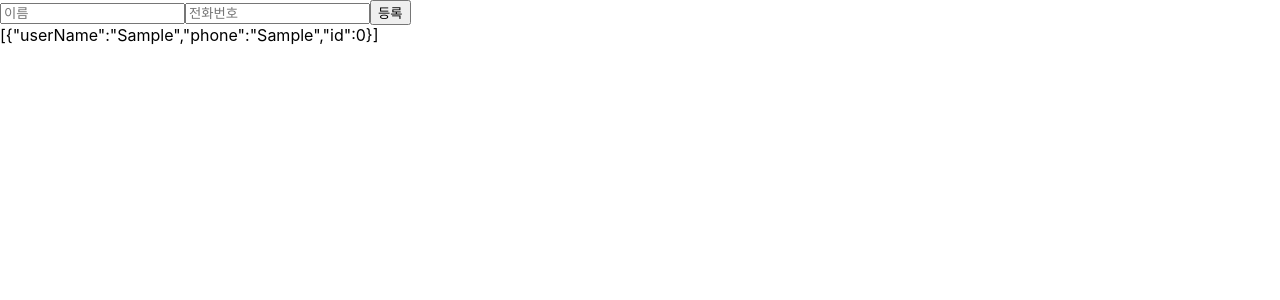
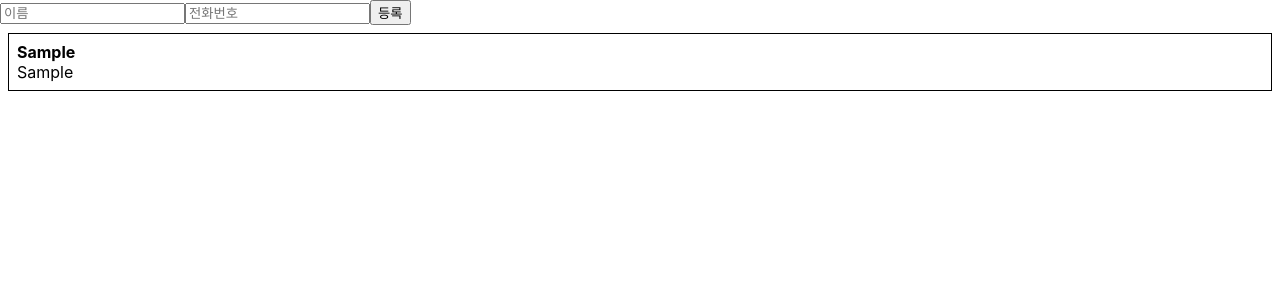
Before and after one commit to TonyJev93/react-sample-start, a React (Create React App) app: page / in a window 1280 px wide. Both pictures are taken after typing "Sample", "Sample" into the empty fields and a click on the button "등록". Shown: the top 300 px of the page. Built offline with nearby package versions, Linux system fonts and the light colour scheme.

Commit message:
feat: 배열 데이터 삽입 및 렌더링

```diff
--- a/src/App.js
+++ b/src/App.js
@@ -1,5 +1,6 @@
 import React, { Component } from 'react';
 import PhoneForm from './components/PhoneForm';
+import PhoneInfoList from './components/PhoneInfoList';
 
 class App extends Component {
 
@@ -24,7 +25,7 @@
     return (
       <div>
         <PhoneForm onCreate={this.handleCreate}/>
-        {JSON.stringify(this.state.information)}
+        <PhoneInfoList data={this.state.information} />
       </div>
     );
   }
--- a/src/components/PhoneForm.js
+++ b/src/components/PhoneForm.js
@@ -36,9 +36,6 @@
                     value={this.state.phone}
                 />
                 <button type="submit">등록</button>
-                <div>
-                {this.state.userName}  {this.state.phone}
-                </div>
             </form>
         );
     }
--- /dev/null
+++ b/src/components/PhoneInfo.js
@@ -0,0 +1,21 @@
+import React, { Component } from 'react';
+
+class PhoneInfo extends Component {
+    render() {
+        const {userName, phone, id} = this.props.info;
+
+        const style = {
+            border: '1px solid black',
+            padding: '8px',
+            margin: '8px',
+        }
+        return (
+            <div style={style}>
+                <div><b>{userName}</b></div>
+                <div>{phone}</div>
+            </div>
+        );
+    }
+}
+
+export default PhoneInfo;
--- /dev/null
+++ b/src/components/PhoneInfoList.js
@@ -0,0 +1,23 @@
+import React, { Component } from 'react';
+import PhoneInfo from './PhoneInfo';
+
+class PhoneInfoList extends Component {
+    static defaultProps = {
+        data: []
+    }
+
+    render() {
+        const { data } = this.props;
+
+        const list = data.map(
+            info => (<PhoneInfo info={info} key={info.id}/>)
+        );
+        return (
+            <div>
+                {list}
+            </div>
+        );
+    }
+}
+
+export default PhoneInfoList;
```
